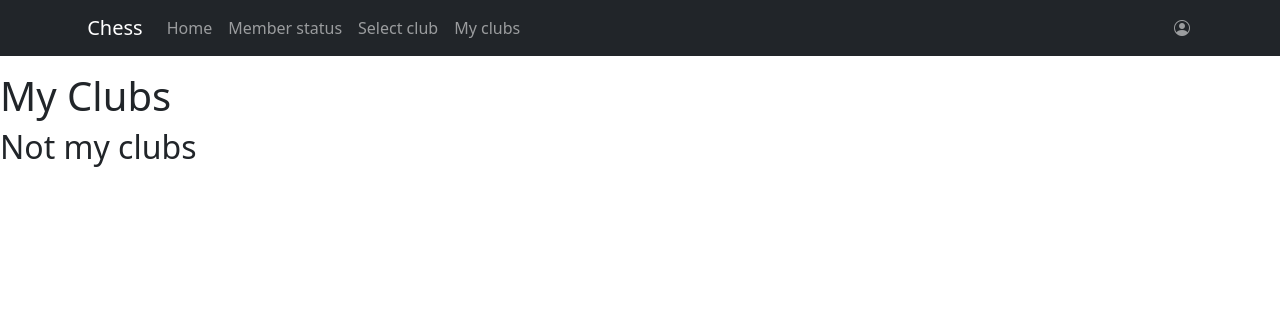
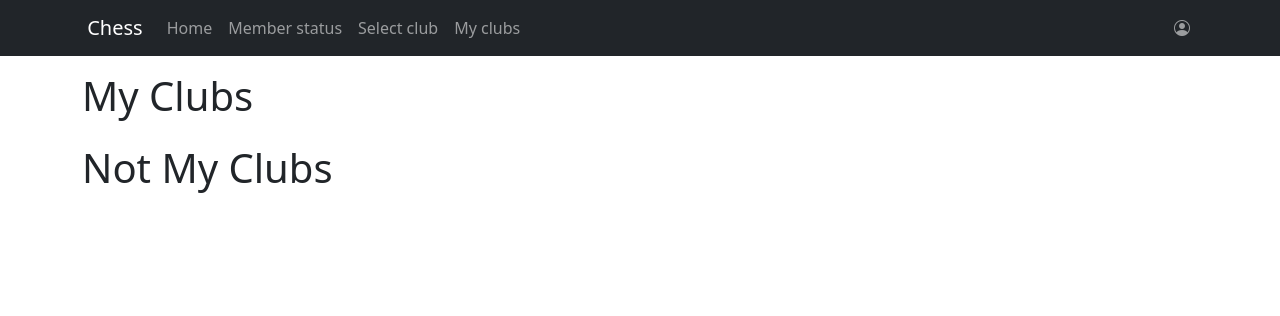
Before and after one commit to sayem118/chess, a Django app: page /my_clubs/ in a window 1280 px wide. Shown: the top 316 px of the page. Run offline with Django 3.2, Linux system fonts and the light colour scheme; a user stored in the database is signed in; data that the repository does not hold is empty; some libraries are stand-ins or nearby versions.

Commit message:
updated club list view design

```diff
--- a/clubs/templates/my_clubs.html
+++ b/clubs/templates/my_clubs.html
@@ -1,21 +1,43 @@
 {% extends "base_content.html" %}
 {% block content%}
+<div class="container">
+    <div class="row">
+        <div class="col-12">
             <h1>My Clubs</h1>
+            <table class="table">
                 {% for clubs in MyClubs %}
-    <p>
+                    <tr>
+
+                        <td>
                           <a>{{clubs.name}}</a>
                             <form action="{% url 'leave_club' club_id=clubs.id %}" method="get">
                                 <button class="btn btn-primary">Withdraw</button>
                             </form>
-    </p>
-    {%endfor%}
-    <h2> Not my clubs </h2>
+                        </td>
+                    </tr>
+                {% endfor %}
+            </table>
+        </div>
+    </div>
+</div>
+<div class="container">
+<div class="row">
+    <div class="col-12">
+        <h1>Not My Clubs</h1>
+        <table class="table">
             {% for clubs in NotMyClubs %}
-    <p>
+                <tr>
+
+                    <td>
                       <a>{{clubs.name}}</a>
                         <form action="{% url 'apply' club_id=clubs.id %}" method="get">
                             <button class="btn btn-primary">Apply</button>
                         </form>
-    </p>
-    {%endfor%}
+                    </td>
+                </tr>
+            {% endfor %}
+        </table>
+    </div>
+</div>
+</div>
 {% endblock%}
```
Lines whose indentation alone changed are shown as unchanged.
